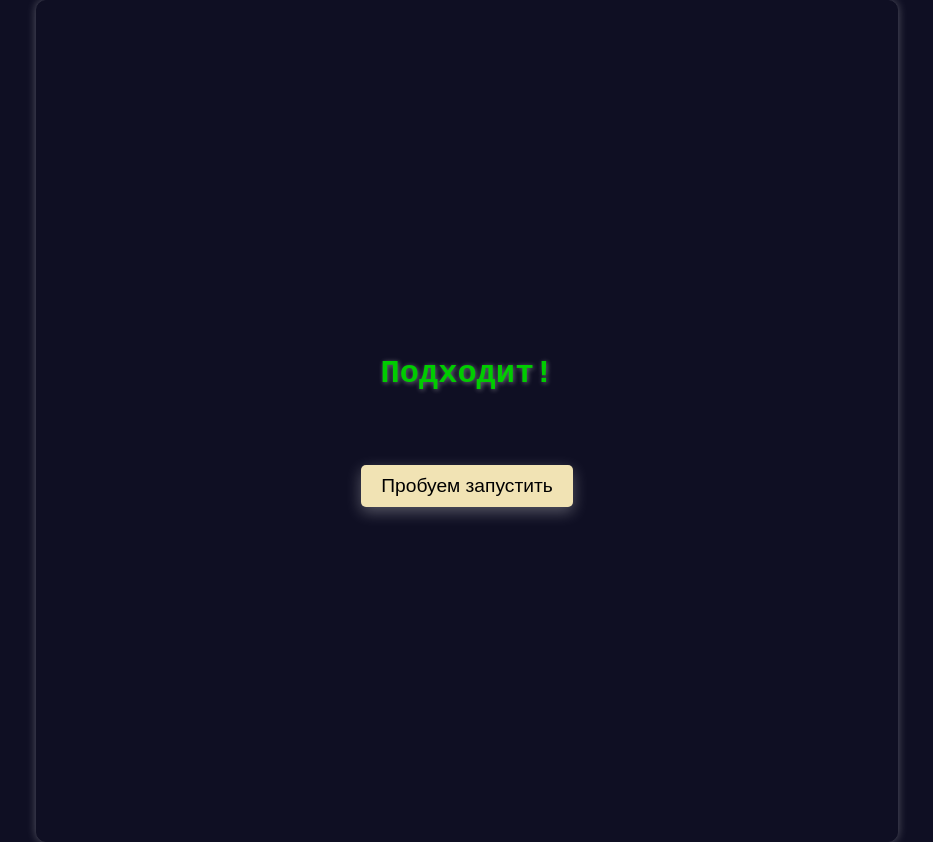
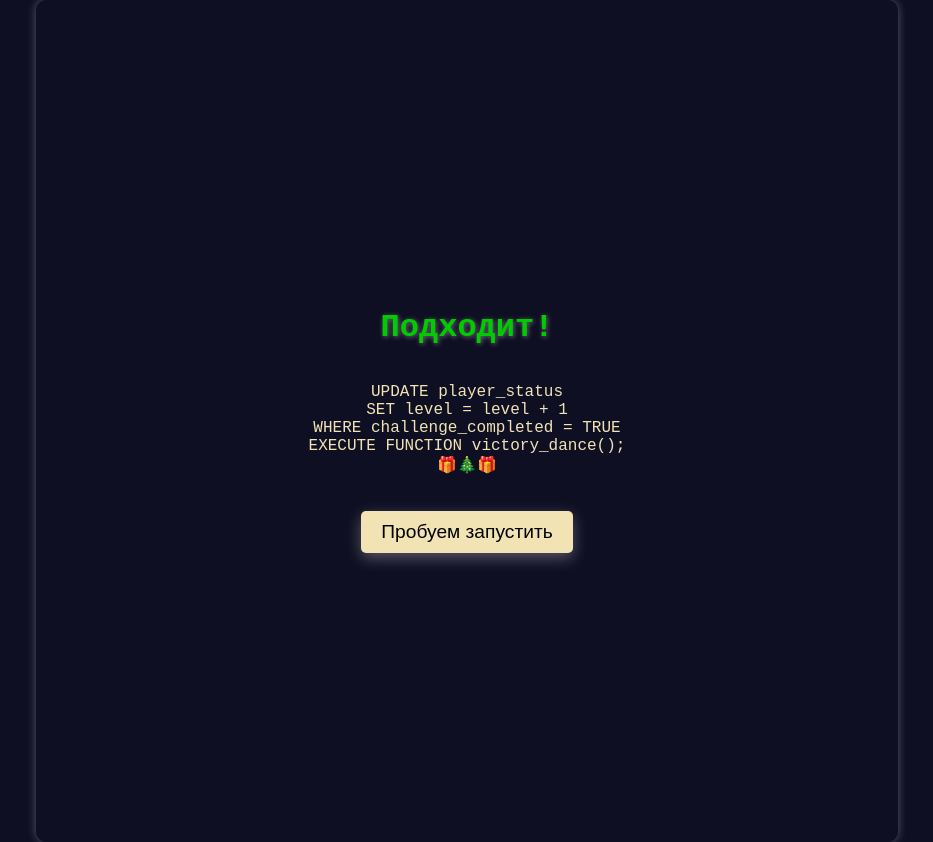
Before and after one commit to awariel7/NewYearGame, a Flask app: page /success/1 in a window 1280 px wide. Shown: the whole page, without its empty margins (173-1106 px from the left). Run offline with Flask 3, Linux system fonts and the light colour scheme.

Commit message:
- Add funny script to success.html

```diff
--- a/templates/success.html
+++ b/templates/success.html
@@ -9,7 +9,11 @@
 <body>
     <div class="container centered">
         <h1>{{ success_msg }}</h1>
-        <p></p>
+        <p>UPDATE player_status<br>
+        SET level = level + 1<br>
+        WHERE challenge_completed = TRUE<br>
+        EXECUTE FUNCTION victory_dance();<br>
+        🎁🎄🎁<br></p>
 
         {% if task["task_id"] < tasks|length %}
             <a href="{{ url_for('task', task_id=(task["task_id"] | int + 1)) }}">
```
